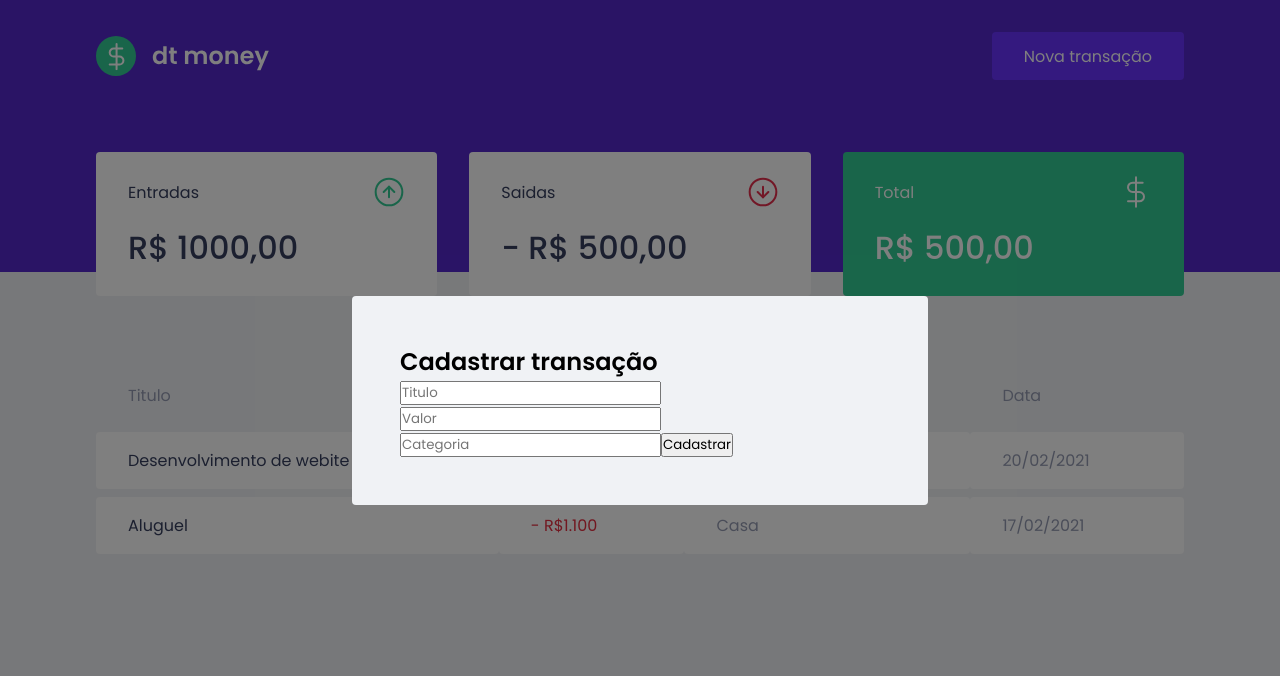
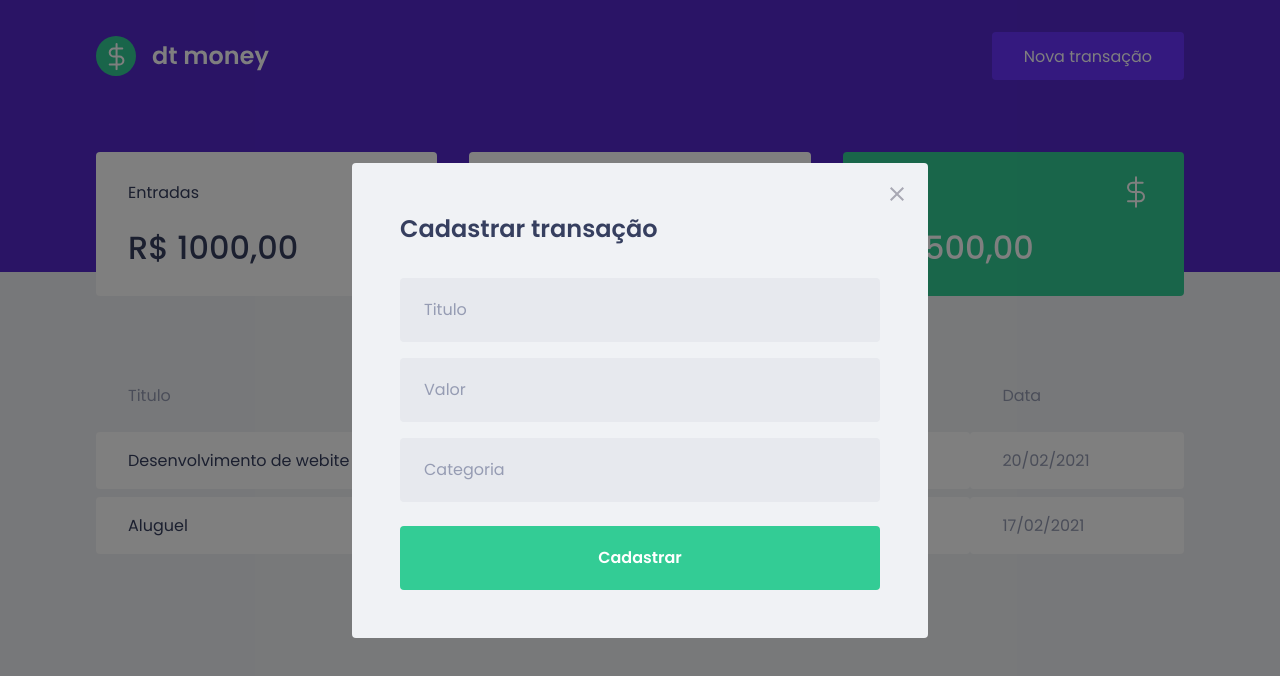
Before and after one commit to rafasfz/dt-money, a React (Create React App) app: page / in a window 1280 px wide. Both pictures are taken after a click on the button "Nova transação". Shown: the top 676 px of the page. Built offline with nearby package versions, Linux system fonts and the light colour scheme; no server answers; what miragejs would draw is missing.

Commit message:
feat: create styles for inputs in new transaction modal

```diff
--- a/src/components/NewTransactionModal/index.tsx
+++ b/src/components/NewTransactionModal/index.tsx
@@ -1,4 +1,5 @@
 import Modal from 'react-modal';
+import closeImg from '../../assets/close.svg';
 import { Container } from './styles';
 
 interface NewTransactionModalProps {
@@ -14,9 +15,16 @@ export function NewTransctionModal({ isOpen, onRequestClose }: NewTransactionMod
       overlayClassName="react-modal-overlay"
       className="react-modal-content"
     >
-      <h2>Cadastrar transação</h2>
+      <button type="button"
+        onClick={onRequestClose}
+        className="react-modal-close"
+      >
+        <img src={closeImg} alt="Fechar modal" />
+      </button>
 
       <Container>
+        <h2>Cadastrar transação</h2>
+
         <input placeholder="Titulo" />
 
         <input type="number" placeholder="Valor" />
--- a/src/components/NewTransactionModal/styles.ts
+++ b/src/components/NewTransactionModal/styles.ts
@@ -1,3 +1,48 @@
 import styled from 'styled-components';
 
-export const Container = styled.form``;
+export const Container = styled.form`
+  h2 {
+    color: var(--text-title);
+    font-size: 1.5rem;
+    margin-bottom: 2rem;
+  }
+
+  input {
+    width: 100%;
+    padding: 0 1.5rem;
+    height: 4rem;
+    border-radius: .25rem;
+
+    border: 1px #d7d7d7;
+    background: #e7e9ee;
+
+    font-weight: 400;
+    font-size: 1rem;
+
+    &::placeholder {
+      color: var(--text-body);
+    }
+
+    & + input {
+        margin-top: 1rem;
+      }
+  }
+
+  button[type="submit"] {
+    width: 100%;
+    padding: 0 1.5rem;
+    height: 4rem;
+    background: var(--green);
+    color: #FFFFFF;
+    border-radius: .25rem;
+    border: 0;
+    font-size: 1rem;
+    margin-top: 1.5rem;
+    transition: filter 0.2s;
+    font-weight: 600;
+
+    &:hover {
+      filter: brightness(0.9);
+    }
+  }
+`;
--- a/src/styles/global.ts
+++ b/src/styles/global.ts
@@ -77,4 +77,17 @@ export const GlobalStyle = createGlobalStyle`
     position: relative;
     border-radius: 0.25rem;
   }
+
+  .react-modal-close {
+    position: absolute;
+    right: 1.5rem;
+    top: 1.5rem;
+    border: 0;
+    background: transparent;
+    transition: filter 0.2s;
+
+    &:hover {
+      filter: brightness(0.8);
+    }
+  }
 `;
```
